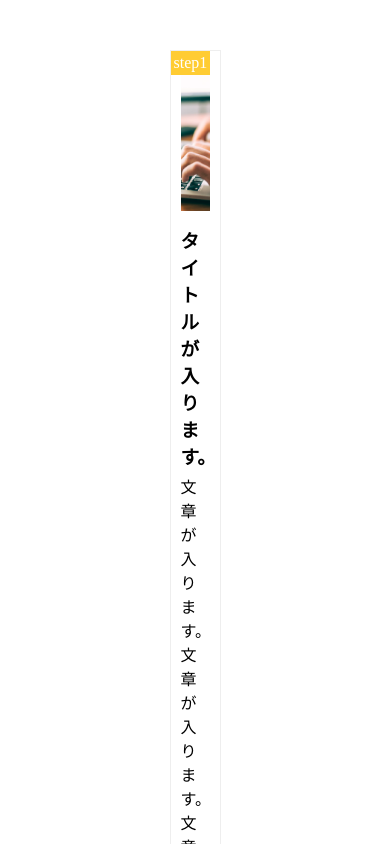
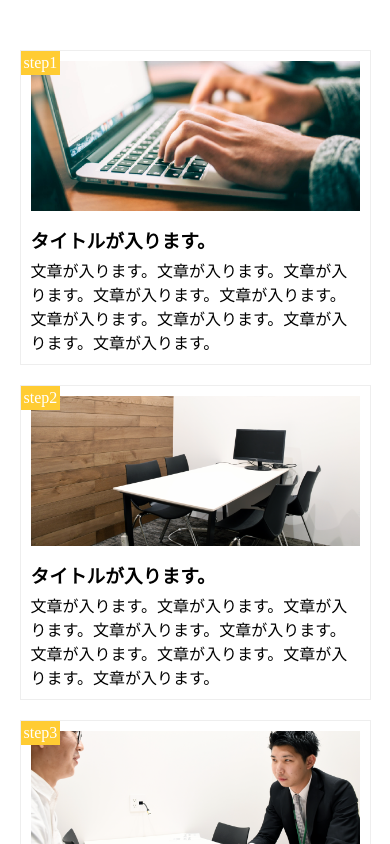
Before and after one commit to yamagisi0714/wcp1-9, a plain HTML site: page index.html in a window 390 px wide. Shown: the top 844 px of the page. Drawn offline with Linux system fonts and the light colour scheme.

Commit message:
wcp1-9再提出

```diff
--- a/style.css
+++ b/style.css
@@ -56,7 +56,6 @@
 	.main{
 		width: 90%;
 		margin: 50px auto;
-		padding: 0 150px;
 	}
 	.box {
 		width: 100%;
```
